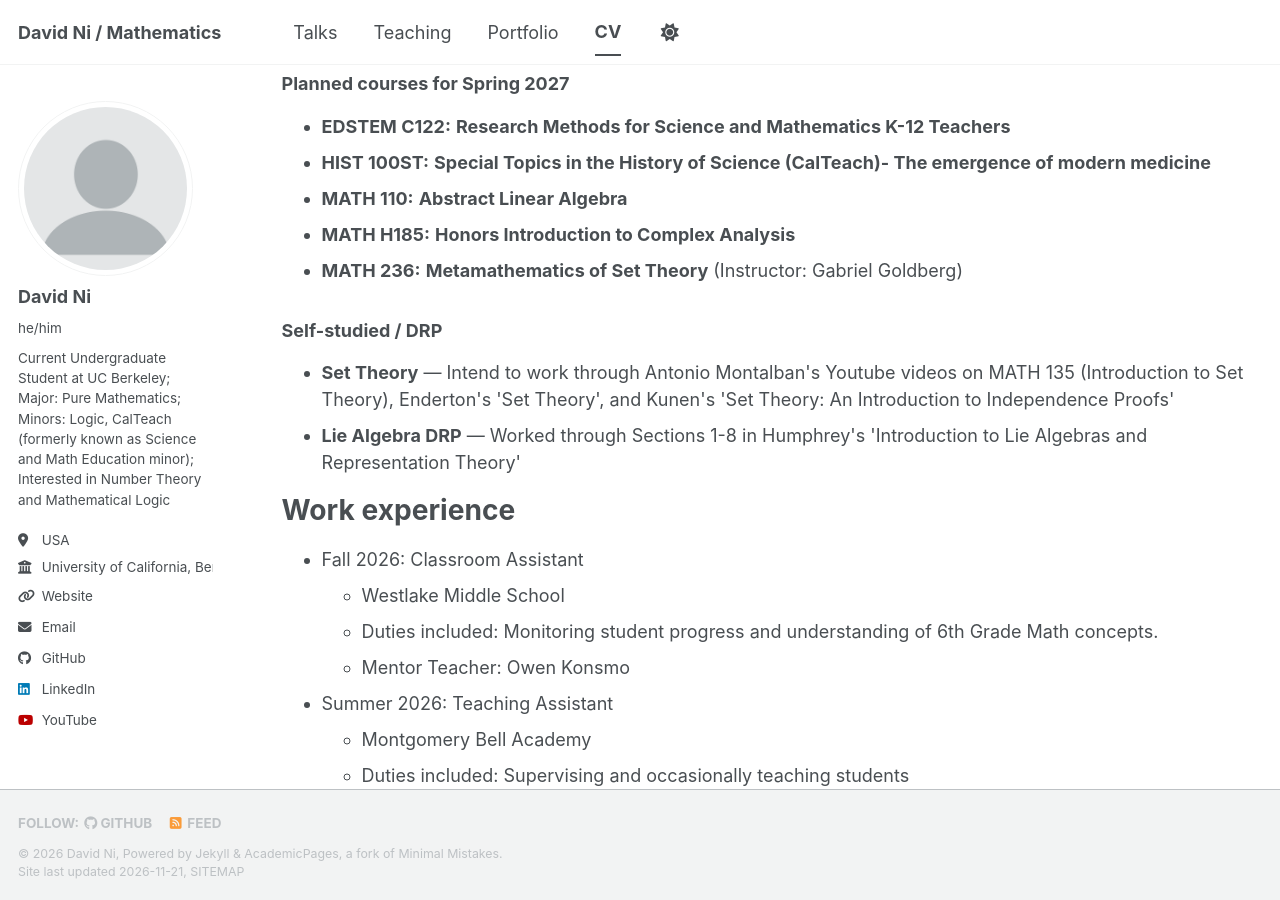
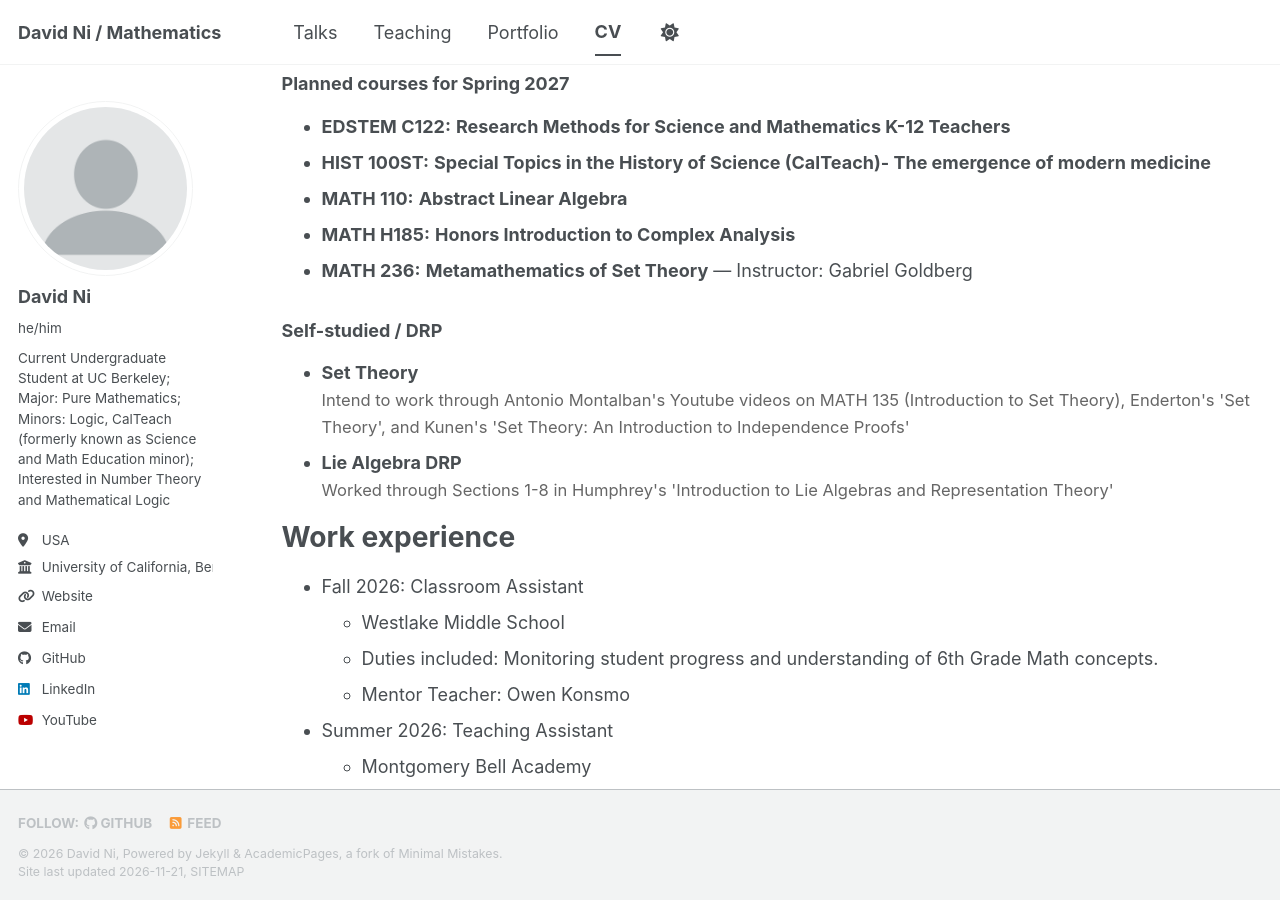
Before and after one commit to L0gicia/L0gicia.github.io, a Jekyll site: the page built from _pages/cv.md, in a window 1280 px wide and 900 px high, scrolled down 658 px. Built offline with Jekyll 4.4.1, drawn with Linux system fonts in a browser that asks for light colours; a style sheet for code colours, icons or effects is not loaded.

Commit message:
Enhance course listing format in CV
Updated course display format with term and styled description.

```diff
--- a/_pages/cv.md
+++ b/_pages/cv.md
@@ -23,8 +23,9 @@ Relevant Coursework
   <li>
     {% if course.code %}<strong>{{ course.code }}:</strong> {% endif %}
     <strong>{{ course.name }}</strong>
-    {% if course.instructor %} (Instructor: {{ course.instructor }}){% endif %}
-    {% if course.description %} — {{ course.description }}{% endif %}
+    {% if course.term %} <em>({{ course.term }})</em>{% endif %}
+    {% if course.instructor %} — Instructor: {{ course.instructor }}{% endif %}
+    {% if course.description %}<br><span style="color: #666; font-size: 0.92em;">{{ course.description }}</span>{% endif %}
   </li>
   {% endfor %}
 </ul>
```
